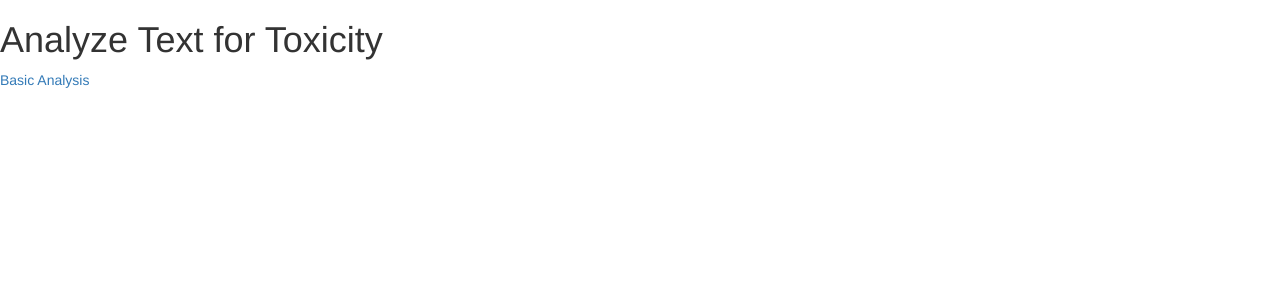
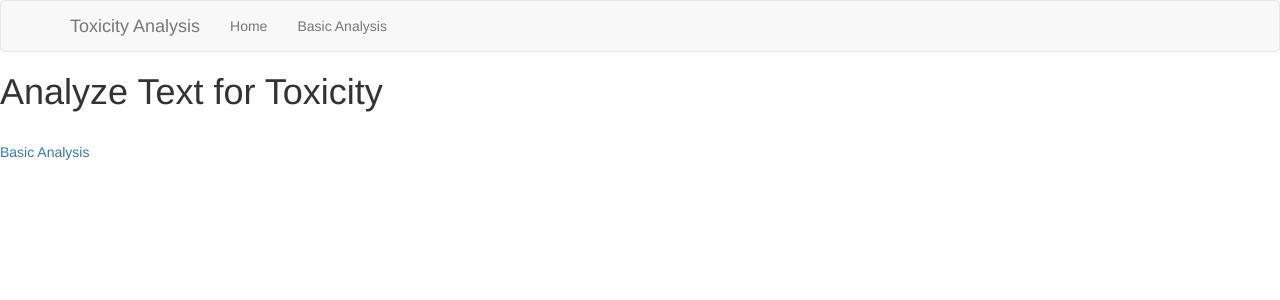
Before and after one commit to jhochmuth/YouToxic, a Python web app: template toxicity_analysis/app/templates/index.html in a window 1280 px wide. Shown: the top 300 px of the page. Run offline with Jinja, Linux system fonts and the light colour scheme; the template is opened without the code that fills it, so the values that code supplies are empty; some libraries are stand-ins or nearby versions.

Commit message:
Changed base html page structure.

```diff
--- a/toxicity_analysis/app/templates/base.html
+++ b/toxicity_analysis/app/templates/base.html
@@ -1,4 +1,30 @@
 {% extends 'bootstrap/base.html' %}
+
+{% block title %}
+    {% if title %}{{ title }} - Toxicity Analysis{% endif %}
+{% endblock %}
+
+{% block navbar %}
+    <nav class="navbar navbar-default">
+        <div class="container">
+            <div class="navbar-header">
+                <button type="button" class="navbar-toggle collapsed" data-toggle="collapse" data-target="#bs-example-navbar-collapse-1" aria-expanded="false">
+                    <span class="sr-only">Toggle navigation</span>
+                    <span class="icon-bar"></span>
+                    <span class="icon-bar"></span>
+                    <span class="icon-bar"></span>
+                </button>
+                <a class="navbar-brand" href="{{ url_for('index') }}">Toxicity Analysis</a>
+            </div>
+            <div class="collapse navbar-collapse" id="bs-example-navbar-collapse-1">
+                <ul class="nav navbar-nav">
+                    <li><a href="{{ url_for('index') }}">Home</a></li>
+                    <li><a href="{{ url_for('enter_text') }}">Basic Analysis</a></li>
+                </ul>
+            </div>
+        </div>
+    </nav>
+{% endblock %}
 
 <html>
     <head>
--- a/toxicity_analysis/app/templates/enter_text.html
+++ b/toxicity_analysis/app/templates/enter_text.html
@@ -2,7 +2,7 @@
 {% import 'bootstrap/wtf.html' as wtf %}
 
 {% block content %}
-    <h1>Enter Text to Analyze</h1>
+    <h1>Basic Analysis</h1>
     <br>
     <div class="row">
         <div class="col-md-4">
--- a/toxicity_analysis/app/templates/index.html
+++ b/toxicity_analysis/app/templates/index.html
@@ -2,6 +2,7 @@
 
 {% block content %}
     <h1>Analyze Text for Toxicity</h1>
+    <br>
     <div>
         <a href="{{ url_for('enter_text') }}">Basic Analysis</a>
     </div>
```
